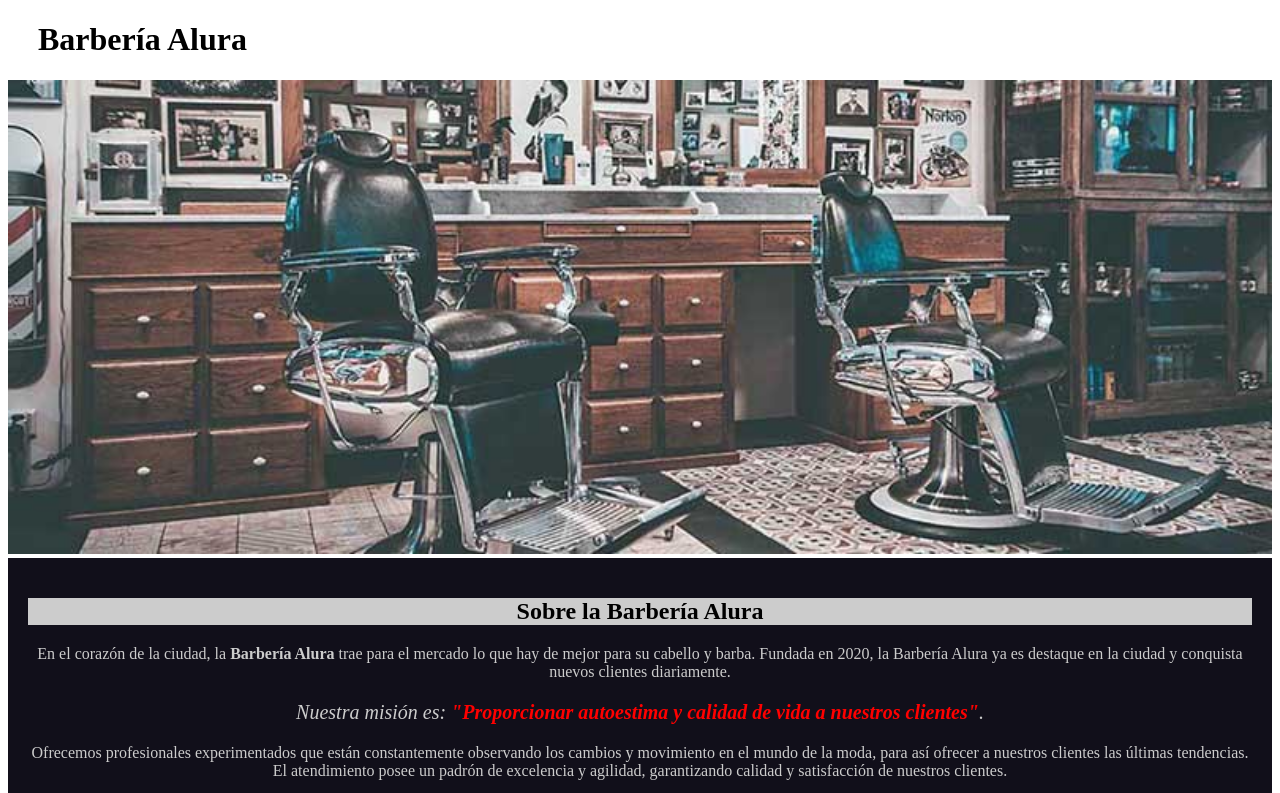
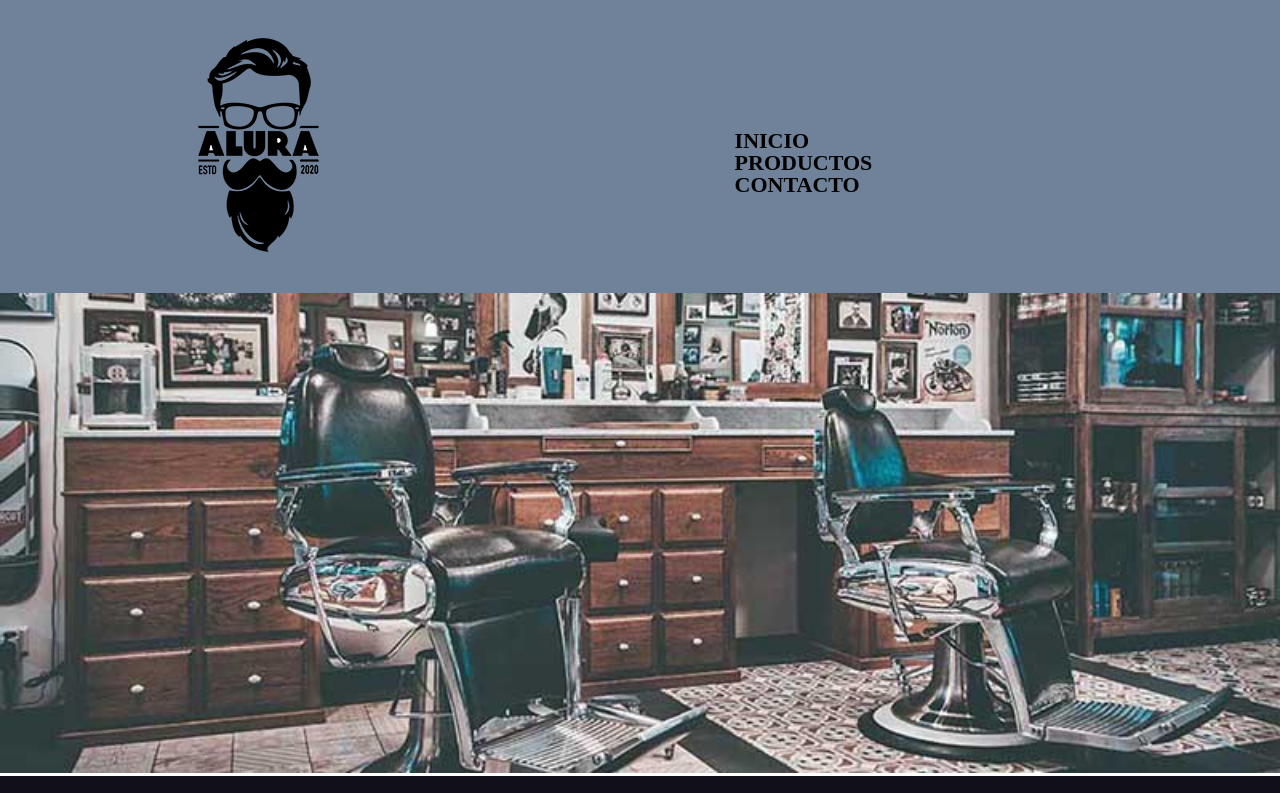
Before and after one commit to Luicha/barberia-alura, a plain HTML site: page index.html in a window 1280 px wide. Shown: the top 793 px of the page. Drawn offline with Linux system fonts and the light colour scheme.

Commit message:
arreglado a medias el nav

```diff
--- a/index.html
+++ b/index.html
@@ -6,12 +6,22 @@
     <meta http-equiv="X-UA-Compatible" content="IE=edge">
     <meta name="viewport" content="width=device-width, initial-scale=1.0">
     <title>Barbería Alura</title>
+    <link rel="stylesheet" href="./reset.css">
     <link rel="stylesheet" href="style-home.css">
 </head>
 
 <body>
     <header>
-        <h1 class="titulo-principal">Barbería Alura</h1>
+        <div class="caja">
+            <h1><img src="/img/logo.png" alt="Logotipo de la barbería"></h1>
+            <nav>
+                <ul class="navlist">
+                    <li><a href="/index.html">Inicio</a></li>
+                    <li><a href="/productos.html">Productos</a></li>
+                    <li><a href="/contacto.html">Contacto</a></li>
+                </ul>
+            </nav>
+        </div>
     </header>
 
     <img id="banner" src="./banner.jpg" alt="imagen de barbería">
@@ -19,15 +29,18 @@
 
     <div class="principal">
         <h2 class="titulo-centrado">Sobre la Barbería Alura</h2>
-        <p>En el corazón de la ciudad, la <strong>Barbería Alura</strong> trae para el mercado lo que hay de mejor para
+        <p>En el corazón de la ciudad, la <strong>Barbería Alura</strong> trae para el mercado lo que hay de mejor
+            para
             su
-            cabello y barba. Fundada en 2020, la Barbería Alura ya es destaque en la ciudad y conquista nuevos clientes
+            cabello y barba. Fundada en 2020, la Barbería Alura ya es destaque en la ciudad y conquista nuevos
+            clientes
             diariamente.</p>
         <p id="mission"><em>Nuestra misión es: <strong>"Proporcionar autoestima y calidad de vida a nuestros
                     clientes"</strong>.</em></p>
         <p>Ofrecemos profesionales experimentados que están constantemente observando los cambios y movimiento en el
             mundo
-            de la moda, para así ofrecer a nuestros clientes las últimas tendencias. El atendimiento posee un padrón de
+            de la moda, para así ofrecer a nuestros clientes las últimas tendencias. El atendimiento posee un padrón
+            de
             excelencia y agilidad, garantizando calidad y satisfacción de nuestros clientes. </p>
     </div>
 
--- a/style-home.css
+++ b/style-home.css
@@ -51,3 +51,36 @@ ul {
 .imgDiferencial {
   width: 50%;
 }
+
+header {
+  background-color: #6f8299;
+  padding: 20px 0;
+}
+
+.caja {
+  width: 940px; /*940 porque es el 70% del tamaño común de las pantallas*/
+  position: relative;
+  margin: 0 auto;
+}
+
+nav {
+  position: absolute;
+  top: 110px;
+  right: 0;
+}
+nav li {
+  display: inline;
+  margin: 0 0 0 15px;
+}
+
+nav a {
+  text-transform: uppercase;
+  color: black;
+  font-weight: bold;
+  font-size: 22px;
+  text-decoration: none;
+}
+
+nav a:hover {
+  color: #591fb6;
+}
```
